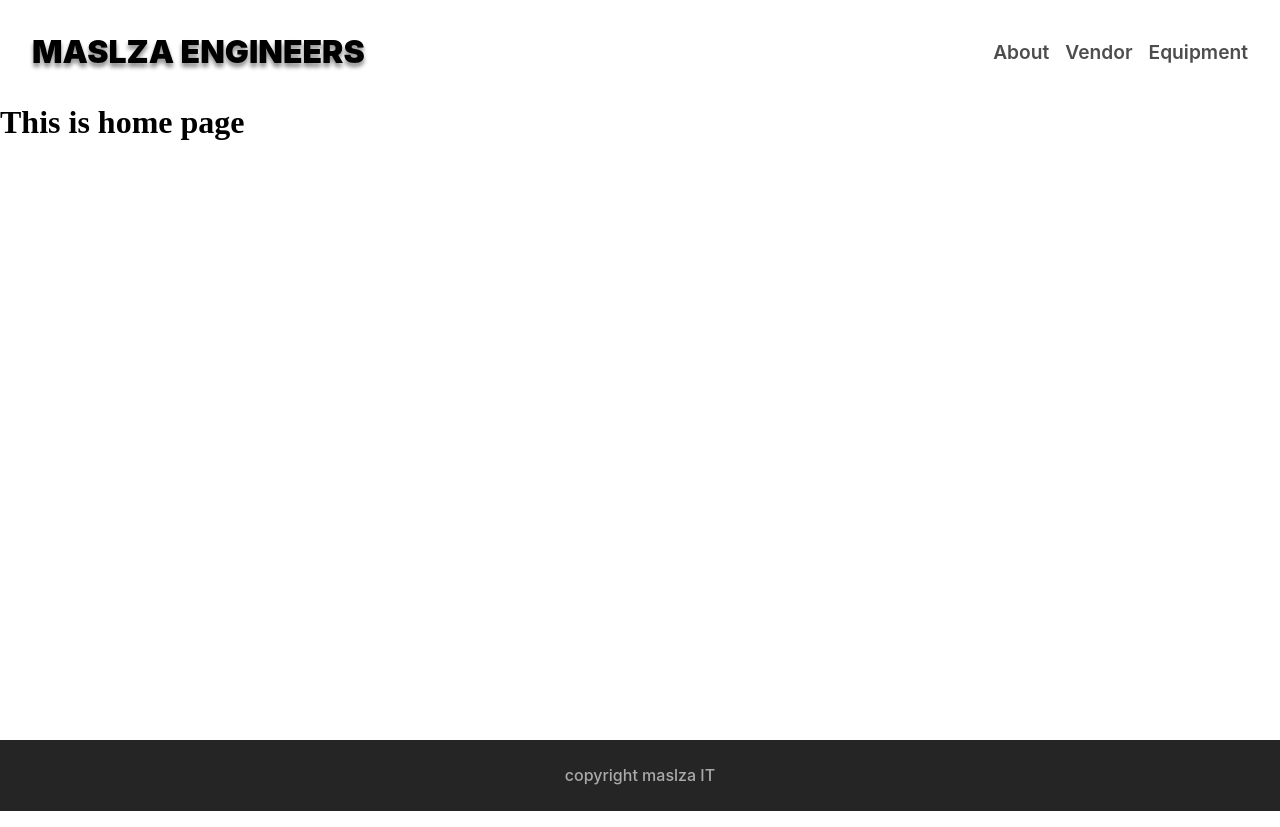
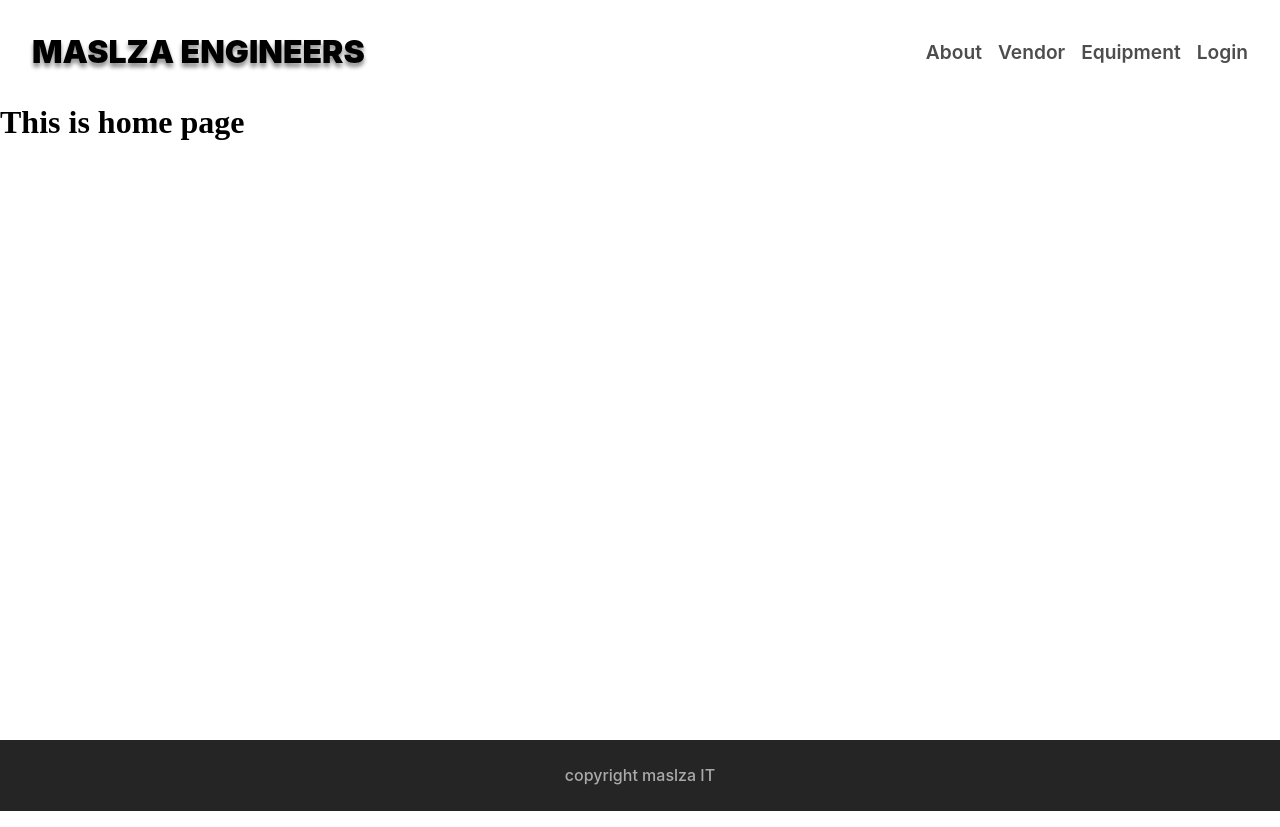
Before and after one commit to joshuaombasa/maslza-client, a React (Vite) app: page / in a window 1280 px wide. Built offline with nearby package versions, Linux system fonts and the light colour scheme.

Commit message:
add login nav link

```diff
--- a/src/components/Layout.jsx
+++ b/src/components/Layout.jsx
@@ -19,6 +19,10 @@ export default function Layout() {
                         to="equipment"
                         className='header-navlinks'
                     >Equipment</NavLink>
+                    <NavLink
+                        to="login"
+                        className='header-navlinks'
+                    >Login</NavLink>
 
                 </nav>
             </header>
```
